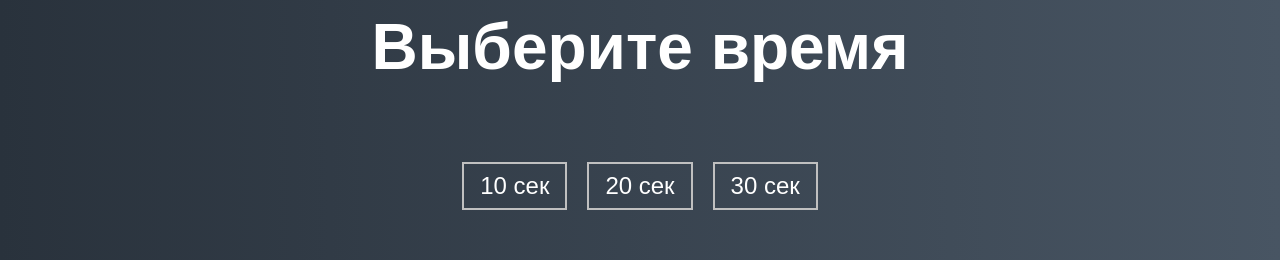
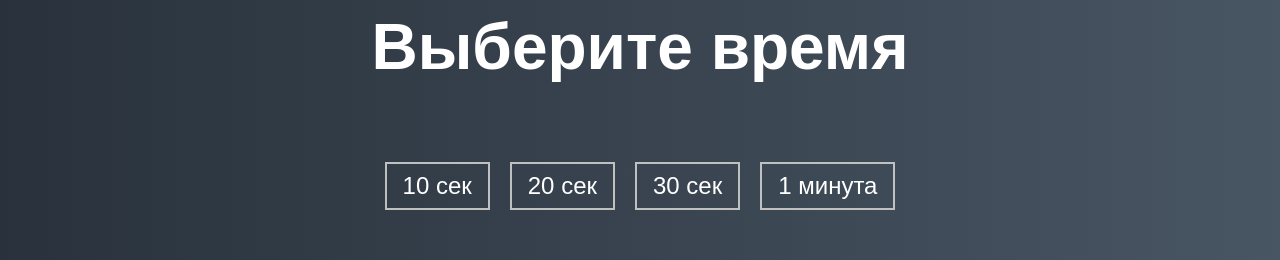
Before and after one commit to Sty1ist/AIM-Game, a plain HTML site: page index.html in a window 1280 px wide. Shown: the part 1102-1362 px from the top of the page. Drawn offline with Linux system fonts and the light colour scheme; a web font is replaced by a local one.

Commit message:
добавил в счетчик 1 минуту

```diff
--- a/index.html
+++ b/index.html
@@ -30,6 +30,11 @@
             30 сек
           </button>
         </li>
+        <li>
+          <button class="time-btn" data-time="60">
+            1 минута
+          </button>
+        </li>
       </ul>
     </div>
 
```
